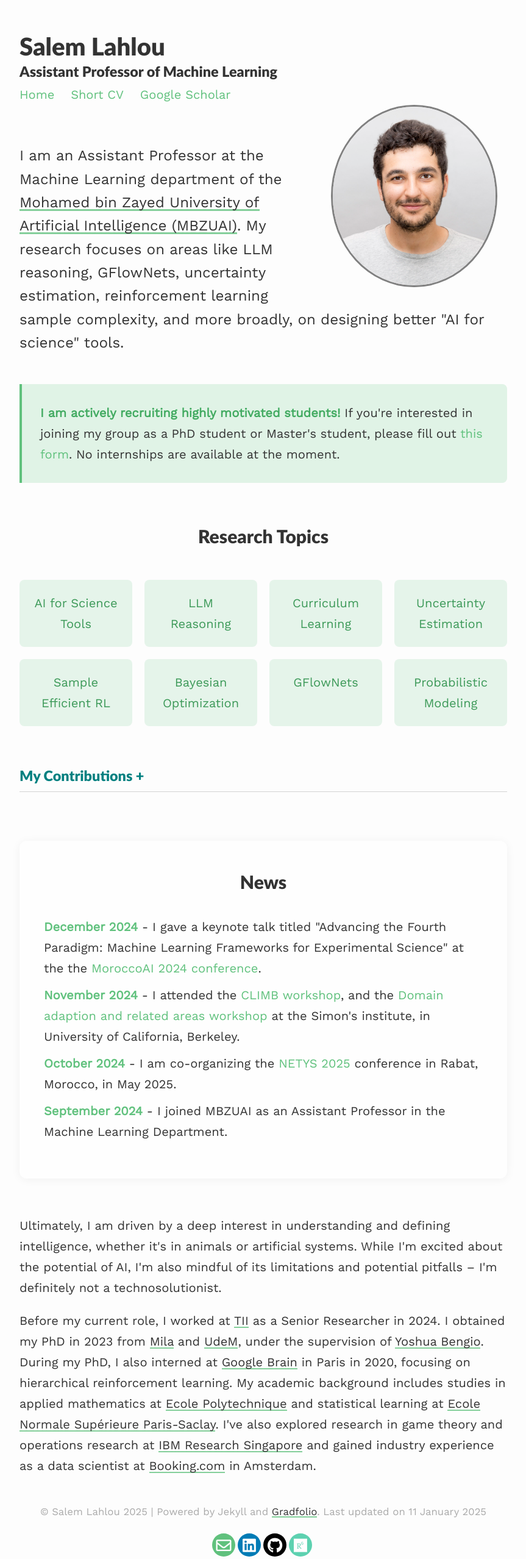
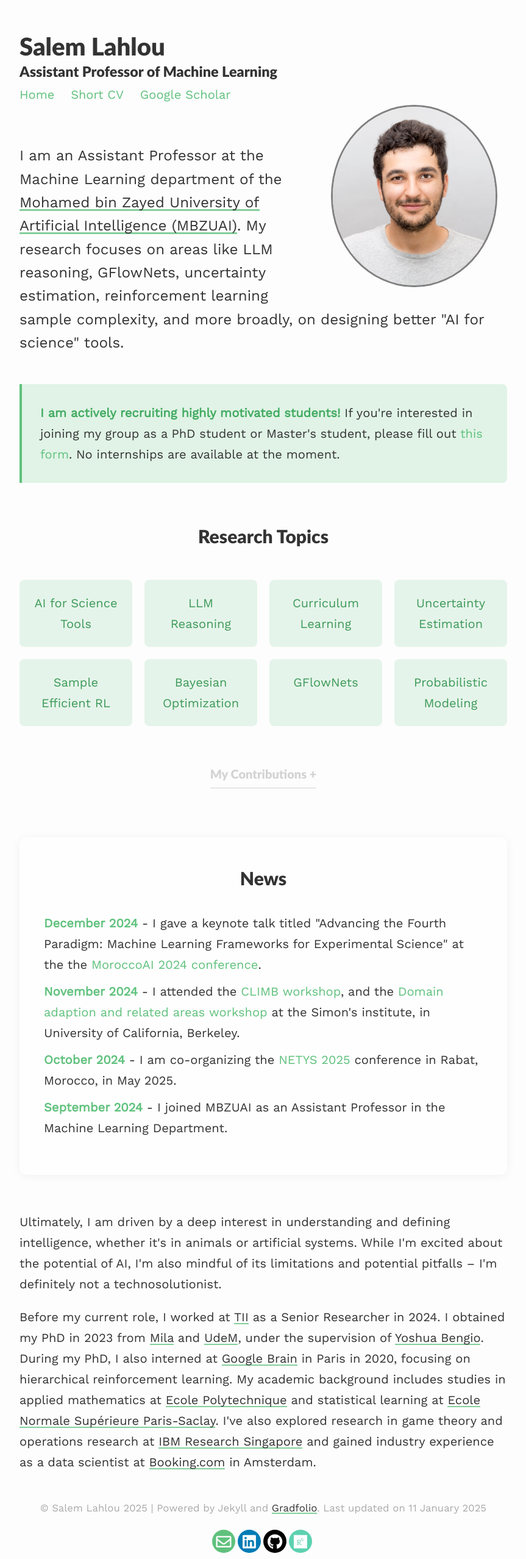
Before and after one commit to saleml/saleml.github.io, a Jekyll site: the page built from index.md, in a window 1280 px wide. Shown: the whole page at 61% size, without its empty margins (208-1071 px from the left). Built offline with Jekyll 4.4.1, drawn with Linux system fonts in a browser that asks for light colours; nearby versions of some CDN libraries.

Commit message:
Update index.md

```diff
--- a/index.md
+++ b/index.md
@@ -33,8 +33,8 @@ published: true
 
 
 
-  <div class="my-contributions" style="margin-top: 2em;">
-    <h3 id="contributions-toggle" style="cursor: pointer; color: #008080; border-bottom: 1px solid #d3d3d3; padding-bottom: 5px; user-select: none;">
+  <div class="my-contributions" style="margin-top: 2em; text-align: center;">
+    <h3 id="contributions-toggle" style="cursor: pointer; color: #d3d3d3; display: inline-block; border-bottom: 1px solid #d3d3d3; padding-bottom: 5px; user-select: none; font-size: 1em; font-weight: 500; margin: auto;">
       My Contributions
       <span id="contributions-icon">+</span>
     </h3>
```
